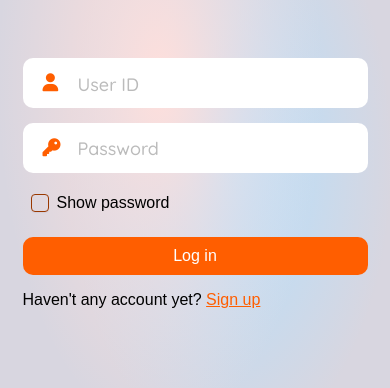
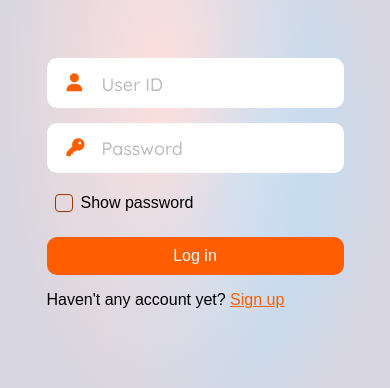
Before and after one commit to Rezwan57/loginpage57, a plain HTML site: page index.html in a window 390 px wide. Shown: the part 264-652 px from the top of the page. Drawn offline with Linux system fonts and the light colour scheme.

Commit message:
some message

```diff
--- a/css/style.css
+++ b/css/style.css
@@ -249,3 +249,12 @@ form {
     background-color: white;
     /* Additional card styling */
 }
+
+
+
+@media screen and (max-width: 720px) {
+
+    .input-group input {
+        width: 15rem;
+    }
+}
```
